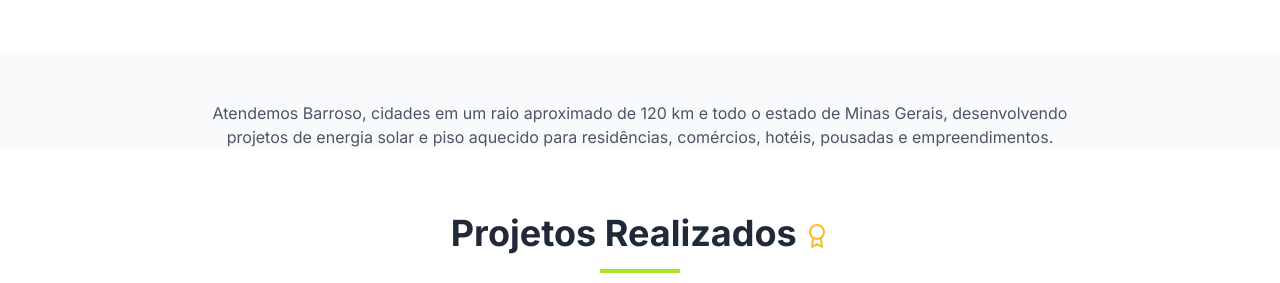
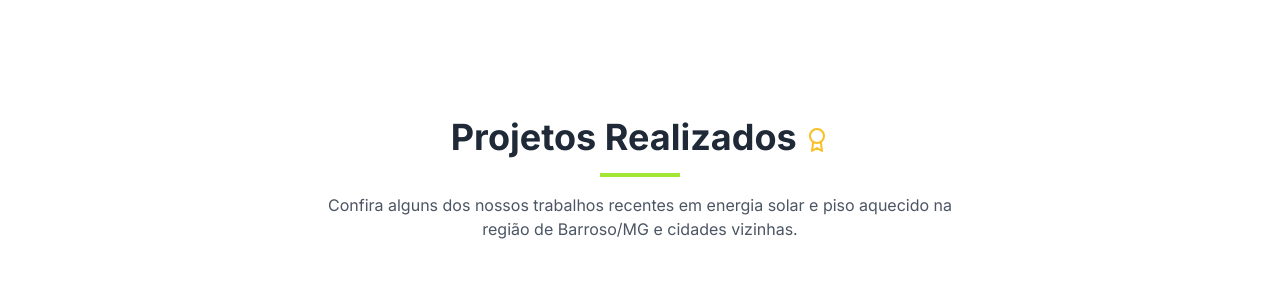
Before and after one commit to fengeenergia/fenge-energia-site, a plain HTML site: page index.html in a window 1280 px wide. Shown: the part 3313-3596 px from the top of the page. Drawn offline with nearby package versions, Linux system fonts and the light colour scheme; some packages are replaced by stand-ins of ours.

Commit message:
Update index.html

```diff
--- a/index.html
+++ b/index.html
@@ -445,14 +445,6 @@
     </div>
   </section>
 
-    <div class="container mx-auto px-4">
-    <p class="text-gray-600 text-center mt-12 max-w-4xl mx-auto">
-      Atendemos Barroso, cidades em um raio aproximado de 120 km e todo o estado de Minas Gerais,
-      desenvolvendo projetos de energia solar e piso aquecido para residências, comércios,
-      hotéis, pousadas e empreendimentos.
-    </p>
-  </div>
-
   <!-- Projetos -->
   <section id="projects" class="py-16 bg-white">
     <div class="container mx-auto px-4">
```
